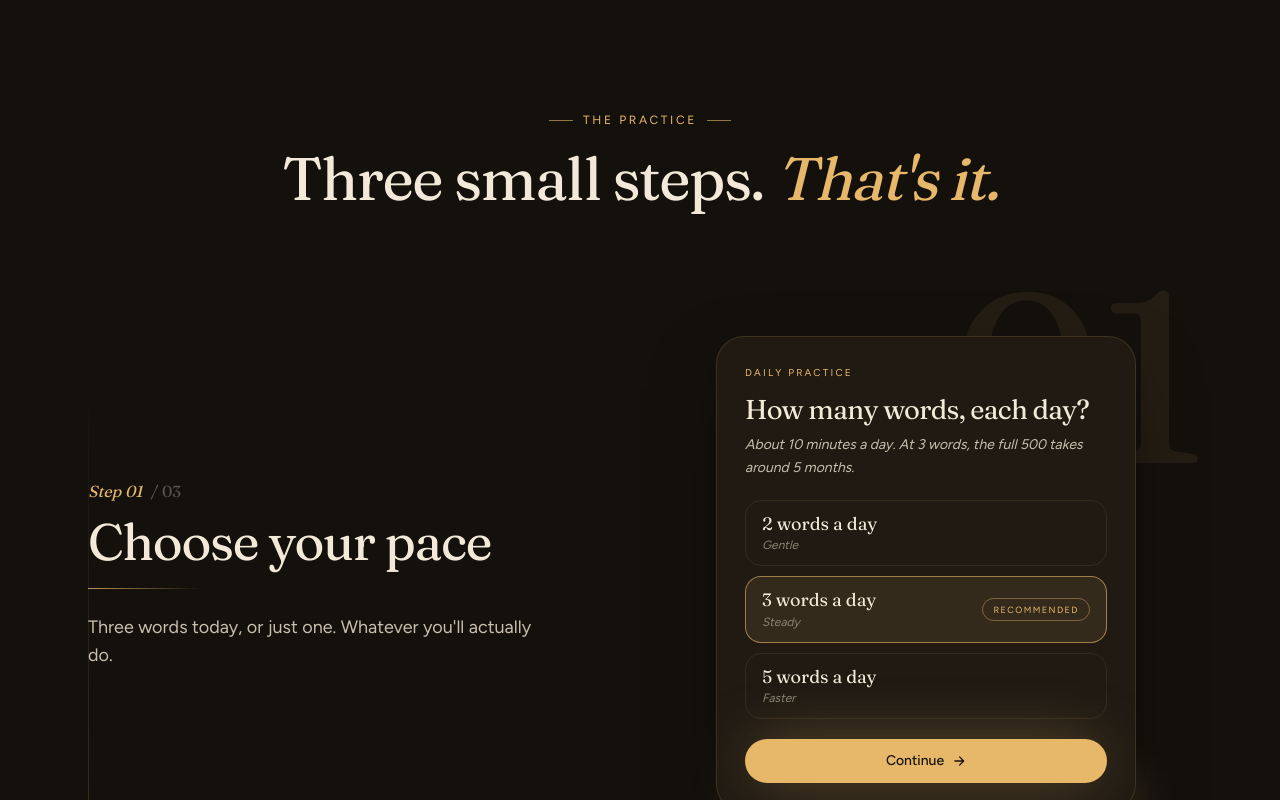
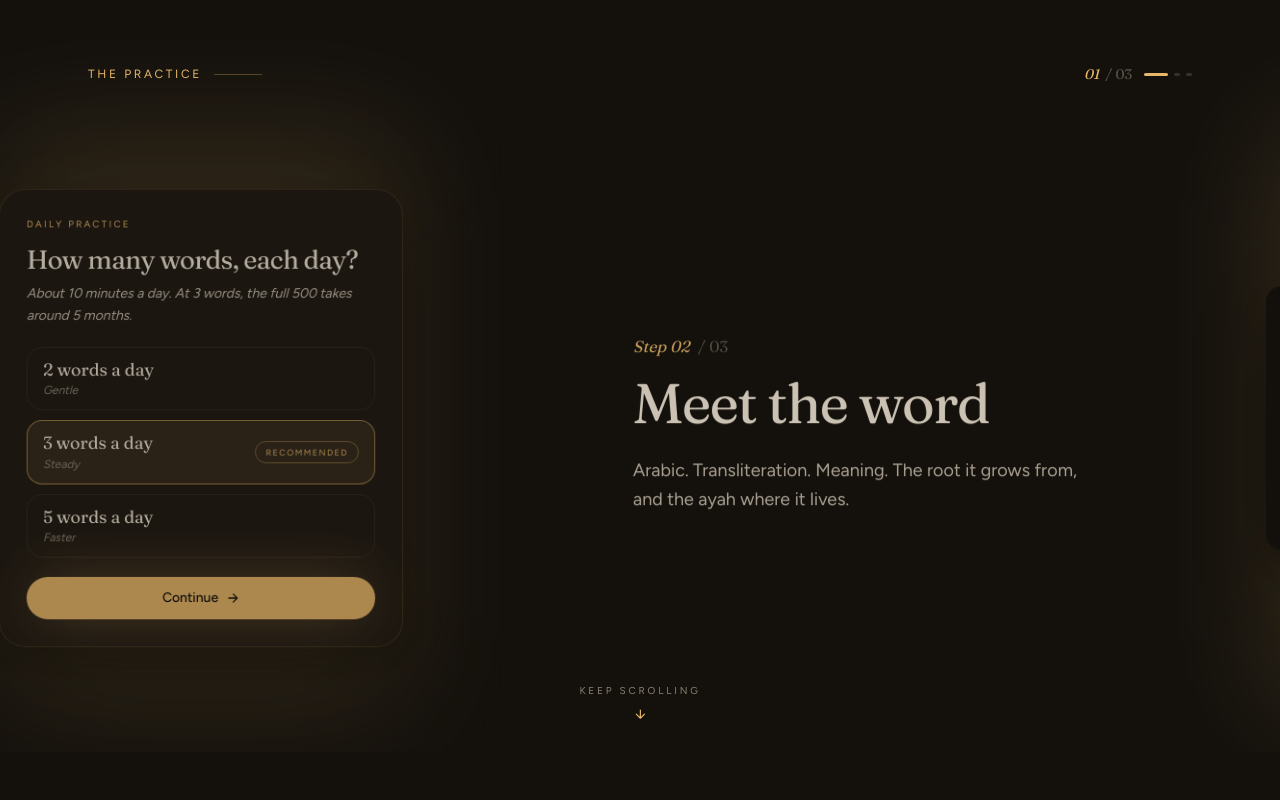
Before and after one commit to Dawood-Hamayun/Qaaf-Landing, a Next.js app: page / in a window 1280 px wide. Shown: the part 2340-3140 px from the top of the page. Built offline with nearby package versions, Linux system fonts and the light colour scheme.

Commit message:
Fixed template error

```diff
--- a/components/HowItWorks.tsx
+++ b/components/HowItWorks.tsx
@@ -1,40 +1,70 @@
 "use client";
 
-import { motion, useReducedMotion } from "framer-motion";
+import {
+  motion,
+  useMotionValueEvent,
+  useReducedMotion,
+  useScroll,
+  useTransform,
+  type MotionValue,
+} from "framer-motion";
 import Image from "next/image";
+import { useEffect, useRef, useState } from "react";
 
 const EASE = [0.22, 1, 0.36, 1] as const;
 
 /**
  * Section 03 — How it works.
  *
- * Why a vertical chapter layout (not horizontal scroll or carousel):
- *   · People skim landing pages by flicking their thumb. Anything that
- *     demands a different gesture (horizontal scroll, swipe carousel,
- *     scroll-pinned section) gets skipped or skimmed past without
- *     registering.
- *   · The wow should ride on the user's existing scroll motion, not
- *     ask them to discover a new interaction.
- *   · Vertical reveals stay buttery on every device because there is
- *     no scroll subscription anywhere in this component. Every
- *     animation is a single-fire `whileInView` on a compositor-only
- *     transform (translate / scale / opacity). Old iPhones handle
- *     this without a dropped frame.
+ * Two layouts, picked at runtime after hydration:
  *
- * What gives it the wow:
- *   · Each step is a full-bleed chapter with a giant ghost step
- *     number sitting behind the content like a printed page number,
- *     fading in as the chapter enters.
- *   · The visual enters from the side with a subtle 3D tilt that
- *     resolves to flat. Reads like a card being laid down on a table.
- *   · The chapter title rises into place, then an amber accent line
- *     draws horizontally beneath it like a calligrapher's stroke.
- *   · The body text settles last, with a soft delay.
- *   · Alternating left/right on desktop gives visual rhythm. On
- *     mobile, everything stacks centered.
- *   · A delicate vertical hairline at the far-left of the desktop
- *     layout connects the three chapters as one continuous journey.
+ *   MobileHowItWorks (default + below lg)
+ *     · Vertical "chapter" stack. Each step is a self-contained
+ *       chapter with a giant ghost step number, cinematic entrance,
+ *       and an amber stroke that draws beneath the title.
+ *     · No scroll subscriptions, no sticky, no horizontal scroll.
+ *       Every animation is a single-fire `whileInView` on a
+ *       compositor-only transform. Silky on iPhone and old hardware.
+ *     · Rides on the user's existing scroll motion. People who skim
+ *       still see the reveal because it happens naturally as the
+ *       section passes through the viewport.
+ *
+ *   DesktopHowItWorks (lg+ post-hydration)
+ *     · Scroll-pinned 300vh section with horizontal slide.
+ *     · A "Keep scrolling ↓" cue at the bottom-center of the pinned
+ *       viewport tells the user that vertical scroll drives the
+ *       horizontal motion. The cue fades as you approach the last slide.
+ *     · Desktop input devices (mouse wheel, trackpad) handle this
+ *       pattern gracefully, and the wow of horizontal motion is part
+ *       of the section's identity.
+ *
+ * Why two components instead of CSS-only swap: `display: none` does
+ * not unmount the React tree, so `useScroll` would still subscribe to
+ * scroll events on phones. The conditional render unmounts the desktop
+ * tree entirely on mobile so phones pay zero cost for the pinned
+ * layout they will never see.
  */
+
+export function HowItWorks() {
+  const [isDesktop, setIsDesktop] = useState(false);
+  const [mounted, setMounted] = useState(false);
+
+  useEffect(() => {
+    setMounted(true);
+    const mq = window.matchMedia("(min-width: 1024px)");
+    setIsDesktop(mq.matches);
+    const onChange = (e: MediaQueryListEvent) => setIsDesktop(e.matches);
+    mq.addEventListener("change", onChange);
+    return () => mq.removeEventListener("change", onChange);
+  }, []);
+
+  // SSR + pre-hydration paints mobile so phones never even briefly
+  // mount the scroll-pin tree.
+  if (!mounted || !isDesktop) return <MobileHowItWorks />;
+  return <DesktopHowItWorks />;
+}
+
+/* ---------- shared data ---------- */
 
 type Slide = {
   index: string;
@@ -64,14 +94,13 @@ const SLIDES: Slide[] = [
   },
 ];
 
-export function HowItWorks() {
+/* ---------- mobile: vertical chapters ---------- */
+
+function MobileHowItWorks() {
   return (
-    <section
-      id="how"
-      className="relative overflow-hidden py-24 sm:py-32 lg:py-40"
-    >
+    <section id="how" className="relative overflow-hidden py-24 sm:py-32">
       {/* Section kicker + title */}
-      <header className="mx-auto mb-20 max-w-3xl px-5 text-center sm:mb-24 sm:px-6 lg:mb-32">
+      <header className="mx-auto mb-20 max-w-3xl px-5 text-center sm:mb-24 sm:px-6">
         <motion.div
           initial={{ opacity: 0, y: 10 }}
           whileInView={{ opacity: 1, y: 0 }}
@@ -88,21 +117,16 @@ export function HowItWorks() {
           whileInView={{ opacity: 1, y: 0 }}
           viewport={{ once: true, margin: "-15%" }}
           transition={{ duration: 0.9, delay: 0.1, ease: EASE }}
-          className="font-serif text-[2.1rem] leading-[1.05] tracking-tight text-ink sm:text-5xl lg:text-6xl"
+          className="font-serif text-[2.1rem] leading-[1.05] tracking-tight text-ink sm:text-5xl"
         >
           Three small steps.{" "}
           <span className="italic text-amber">That&apos;s it.</span>
         </motion.h2>
       </header>
 
-      {/* Chapter stack. A delicate amber hairline runs through the left
-          gutter on lg+ to tie the chapters together as one journey. */}
-      <div className="relative mx-auto max-w-6xl px-5 sm:px-6">
-        <div
-          aria-hidden
-          className="pointer-events-none absolute bottom-12 left-6 top-12 hidden w-px bg-gradient-to-b from-transparent via-amber/25 to-transparent lg:block"
-        />
-        <div className="flex flex-col gap-28 sm:gap-36 lg:gap-44">
+      {/* Chapter stack */}
+      <div className="relative mx-auto max-w-3xl px-5 sm:px-6">
+        <div className="flex flex-col gap-28 sm:gap-36">
           {SLIDES.map((slide, i) => (
             <StepChapter key={slide.index} slide={slide} index={i} />
           ))}
@@ -112,8 +136,6 @@ export function HowItWorks() {
   );
 }
 
-/* ---------- one chapter ---------- */
-
 function StepChapter({ slide, index }: { slide: Slide; index: number }) {
   const reduce = useReducedMotion();
   const isEven = index % 2 === 0;
@@ -121,31 +143,22 @@ function StepChapter({ slide, index }: { slide: Slide; index: number }) {
 
   return (
     <article className="relative">
-      {/* Giant ghost step number sitting behind the content like a
-          printed page number. Different corner per chapter so the page
-          feels composed rather than templated. */}
+      {/* Giant ghost step number */}
       <motion.span
         aria-hidden
         initial={reduce ? { opacity: 0 } : { opacity: 0, scale: 0.92 }}
         whileInView={reduce ? { opacity: 1 } : { opacity: 1, scale: 1 }}
         viewport={{ once: true, margin: "-15%" }}
         transition={{ duration: 1.3, ease: EASE }}
-        className={`pointer-events-none absolute -top-10 z-0 select-none font-serif text-[7.5rem] leading-none tracking-tight text-amber/[0.07] sm:-top-14 sm:text-[11rem] lg:-top-20 lg:text-[15rem] dark:text-amber/[0.08] ${
+        className={`pointer-events-none absolute -top-10 z-0 select-none font-serif text-[7.5rem] leading-none tracking-tight text-amber/[0.07] sm:-top-14 sm:text-[11rem] dark:text-amber/[0.08] ${
           isEven ? "right-0 sm:-right-2" : "left-0 sm:-left-2"
         }`}
       >
         {slide.index}
       </motion.span>
 
-      <div
-        className={`relative z-10 grid items-center gap-12 sm:gap-16 lg:grid-cols-2 lg:gap-20`}
-      >
-        {/* Text block */}
-        <div
-          className={`order-2 text-center lg:text-left ${
-            isEven ? "lg:order-1" : "lg:order-2"
-          }`}
-        >
+      <div className="relative z-10 flex flex-col items-center gap-10 text-center sm:gap-14">
+        {/* Step badge */}
         <motion.p
           initial={{ opacity: 0, y: 16 }}
           whileInView={{ opacity: 1, y: 0 }}
@@ -157,73 +170,56 @@ function StepChapter({ slide, index }: { slide: Slide; index: number }) {
           <span className="ml-2 text-ink-mute/60 not-italic">/ 03</span>
         </motion.p>
 
+        {/* Title */}
+        <div className="flex flex-col items-center">
           <motion.h3
             initial={reduce ? { opacity: 0 } : { opacity: 0, y: 28 }}
             whileInView={reduce ? { opacity: 1 } : { opacity: 1, y: 0 }}
             viewport={{ once: true, margin: "-15%" }}
-            transition={{ duration: 0.9, delay: 0.12, ease: EASE }}
-            className="mt-3 font-serif text-[2rem] leading-[1.04] tracking-tight text-ink sm:text-[2.6rem] lg:text-[3.2rem]"
+            transition={{ duration: 0.9, delay: 0.05, ease: EASE }}
+            className="font-serif text-[2rem] leading-[1.04] tracking-tight text-ink sm:text-[2.6rem]"
           >
             {slide.title}
           </motion.h3>
 
-          {/* Calligraphic amber stroke that draws beneath the title */}
+          {/* Calligraphic amber stroke */}
           <motion.span
             initial={{ scaleX: 0 }}
             whileInView={{ scaleX: 1 }}
             viewport={{ once: true, margin: "-15%" }}
-            transition={{ duration: 1.1, delay: 0.5, ease: EASE }}
-            className={`mt-5 block h-px w-20 origin-left bg-gradient-to-r from-amber/80 to-amber/0 sm:w-28 ${
-              isEven ? "mx-auto lg:mx-0" : "mx-auto lg:ml-0 lg:mr-auto"
-            }`}
+            transition={{ duration: 1.1, delay: 0.45, ease: EASE }}
+            className="mt-5 block h-px w-20 origin-center bg-gradient-to-r from-amber/0 via-amber/80 to-amber/0 sm:w-28"
             aria-hidden
           />
+        </div>
 
+        {/* Body */}
         <motion.p
           initial={{ opacity: 0, y: 16 }}
           whileInView={{ opacity: 1, y: 0 }}
           viewport={{ once: true, margin: "-15%" }}
-            transition={{ duration: 0.8, delay: 0.35, ease: EASE }}
-            className="mx-auto mt-6 max-w-md text-[15px] leading-relaxed text-ink-dim sm:text-base lg:mx-0 lg:text-lg"
+          transition={{ duration: 0.8, delay: 0.3, ease: EASE }}
+          className="max-w-md text-[15px] leading-relaxed text-ink-dim sm:text-base"
         >
           {slide.body}
         </motion.p>
-        </div>
 
         {/* Visual */}
-        <div
-          className={`order-1 mx-auto w-full max-w-[420px] lg:max-w-[440px] ${
-            isEven ? "lg:order-2" : "lg:order-1"
-          }`}
-        >
-          <div className="relative">
-            {/* Soft amber underglow. blur-xl (not blur-3xl) so mobile
-                GPUs don't choke. */}
+        <div className="relative mx-auto w-full max-w-[400px]">
           <div
             aria-hidden
             className="pointer-events-none absolute inset-x-6 -bottom-3 -z-10 h-12 rounded-full bg-amber/35 blur-xl"
           />
-
           <motion.div
             initial={
               reduce
                 ? { opacity: 0 }
-                  : {
-                      opacity: 0,
-                      y: 30,
-                      scale: 0.96,
-                      rotateX: 6,
-                    }
+                : { opacity: 0, y: 30, scale: 0.96, rotateX: 6 }
             }
             whileInView={
               reduce
                 ? { opacity: 1 }
-                  : {
-                      opacity: 1,
-                      y: 0,
-                      scale: 1,
-                      rotateX: 0,
-                    }
+                : { opacity: 1, y: 0, scale: 1, rotateX: 0 }
             }
             viewport={{ once: true, margin: "-15%" }}
             transition={{ duration: 1.05, ease: EASE }}
@@ -233,12 +229,228 @@ function StepChapter({ slide, index }: { slide: Slide; index: number }) {
           </motion.div>
         </div>
       </div>
-      </div>
     </article>
   );
 }
 
-/* ---------- visuals ---------- */
+/* ---------- desktop: scroll-pinned horizontal ---------- */
+
+function DesktopHowItWorks() {
+  const sectionRef = useRef<HTMLElement>(null);
+  const reduce = useReducedMotion();
+  const [active, setActive] = useState(0);
+
+  const { scrollYProgress } = useScroll({
+    target: sectionRef,
+    offset: ["start start", "end end"],
+  });
+
+  // Three slides side by side. x goes 0vw → -200vw across the full
+  // scroll range. A small clamp at start/end so the row doesn't slide
+  // before/after the section is actually in the viewport.
+  const x = useTransform(
+    scrollYProgress,
+    [0, 0.05, 0.95, 1],
+    ["0vw", "0vw", "-200vw", "-200vw"],
+  );
+
+  // The "Keep scrolling ↓" cue fades out as the user nears the last slide.
+  const cueOpacity = useTransform(scrollYProgress, [0, 0.55, 0.8], [1, 1, 0]);
+
+  useMotionValueEvent(scrollYProgress, "change", (v) => {
+    const next = v < 0.38 ? 0 : v < 0.71 ? 1 : 2;
+    if (next !== active) setActive(next);
+  });
+
+  return (
+    <section
+      id="how"
+      ref={sectionRef}
+      className="relative"
+      style={{ height: "300vh" }}
+    >
+      <div className="sticky top-0 flex h-screen flex-col overflow-hidden">
+        {/* Header */}
+        <div className="mx-auto w-full max-w-6xl px-6 pt-28">
+          <div className="flex items-center justify-between gap-6">
+            <div className="flex items-center gap-3">
+              <span className="text-xs uppercase tracking-[0.22em] text-amber">
+                The practice
+              </span>
+              <span className="block h-px w-12 bg-amber/30" />
+            </div>
+            <StepIndicator active={active} count={SLIDES.length} />
+          </div>
+        </div>
+
+        {/* Slides */}
+        <div className="flex flex-1 items-center">
+          <motion.div
+            style={
+              reduce
+                ? undefined
+                : {
+                    x,
+                    willChange: "transform",
+                  }
+            }
+            className="flex h-full items-center"
+          >
+            {SLIDES.map((slide, i) => (
+              <DesktopSlide
+                key={slide.index}
+                slide={slide}
+                index={i}
+                total={SLIDES.length}
+                scrollProgress={scrollYProgress}
+                reduce={!!reduce}
+              />
+            ))}
+          </motion.div>
+        </div>
+
+        {/* Scroll-down cue */}
+        <motion.div
+          aria-hidden
+          style={reduce ? undefined : { opacity: cueOpacity }}
+          className="pointer-events-none absolute bottom-8 left-1/2 -translate-x-1/2"
+        >
+          <ScrollCue />
+        </motion.div>
+      </div>
+    </section>
+  );
+}
+
+function ScrollCue() {
+  return (
+    <div className="flex flex-col items-center gap-2">
+      <span className="text-[10px] uppercase tracking-[0.28em] text-ink-mute">
+        Keep scrolling
+      </span>
+      <motion.div
+        animate={{ y: [0, 5, 0] }}
+        transition={{ duration: 1.8, repeat: Infinity, ease: "easeInOut" }}
+        className="text-amber"
+      >
+        <svg
+          width="14"
+          height="14"
+          viewBox="0 0 24 24"
+          fill="none"
+          stroke="currentColor"
+          strokeWidth="2"
+          strokeLinecap="round"
+          strokeLinejoin="round"
+        >
+          <path d="M12 5v14M5 12l7 7 7-7" />
+        </svg>
+      </motion.div>
+    </div>
+  );
+}
+
+function StepIndicator({ active, count }: { active: number; count: number }) {
+  return (
+    <div className="flex items-center gap-3">
+      <span className="font-serif text-sm italic text-ink-mute">
+        <span className="text-amber">
+          {String(active + 1).padStart(2, "0")}
+        </span>
+        <span className="ml-1.5 text-ink-mute/60 not-italic">
+          / {String(count).padStart(2, "0")}
+        </span>
+      </span>
+      <div className="flex gap-1.5">
+        {Array.from({ length: count }).map((_, i) => (
+          <motion.span
+            key={i}
+            animate={{
+              width: i === active ? 24 : 6,
+              backgroundColor:
+                i === active
+                  ? "rgb(var(--amber))"
+                  : i < active
+                    ? "rgb(var(--amber) / 0.5)"
+                    : "rgb(var(--ink) / 0.15)",
+            }}
+            transition={{ duration: 0.4, ease: EASE }}
+            className="block h-[3px] rounded-full"
+          />
+        ))}
+      </div>
+    </div>
+  );
+}
+
+function DesktopSlide({
+  slide,
+  index,
+  total,
+  scrollProgress,
+  reduce,
+}: {
+  slide: Slide;
+  index: number;
+  total: number;
+  scrollProgress: MotionValue<number>;
+  reduce: boolean;
+}) {
+  const { Visual } = slide;
+  const center = total === 1 ? 0.5 : index / (total - 1);
+  const window = 0.5;
+
+  const opacity = useTransform(
+    scrollProgress,
+    [center - window, center, center + window],
+    [0.55, 1, 0.55],
+  );
+  const scale = useTransform(
+    scrollProgress,
+    [center - window, center, center + window],
+    [0.94, 1, 0.94],
+  );
+  const y = useTransform(
+    scrollProgress,
+    [center - window, center, center + window],
+    [16, 0, 16],
+  );
+
+  return (
+    <div className="flex h-full w-screen shrink-0 items-center">
+      <div className="mx-auto grid w-full max-w-6xl grid-cols-2 items-center gap-20 px-6">
+        <motion.div
+          style={reduce ? undefined : { opacity, y }}
+          className="order-1"
+        >
+          <p className="mb-4 font-serif text-base italic text-amber">
+            Step {slide.index}
+            <span className="ml-2 text-ink-mute/60 not-italic">/ 03</span>
+          </p>
+          <h3 className="font-serif text-[3.5rem] leading-[1.04] tracking-tight text-ink">
+            {slide.title}
+          </h3>
+          <p className="mt-6 max-w-md text-lg leading-relaxed text-ink-dim">
+            {slide.body}
+          </p>
+        </motion.div>
+
+        <motion.div
+          style={reduce ? undefined : { opacity, scale }}
+          className="relative order-2 mx-auto flex h-[560px] w-full max-w-[440px] items-center justify-center"
+        >
+          <div
+            aria-hidden
+            className="pointer-events-none absolute inset-x-2 -inset-y-4 -z-10 rounded-[2rem] bg-amber/20 blur-3xl"
+          />
+          <Visual />
+        </motion.div>
+      </div>
+    </div>
+  );
+}
+
+/* ---------- visuals (shared by both layouts) ---------- */
 
 function SessionPickerVisual() {
   const options = [
```
Also changed, not shown: emails/WelcomeEmail.tsx (+5 -5 lines). Lines whose indentation alone changed are shown as unchanged.
